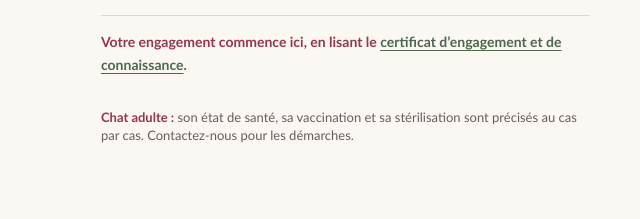
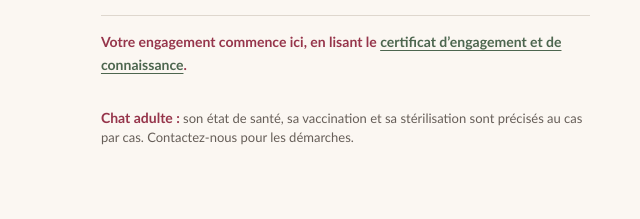
Before and after one commit to MaroueB/chatsansfamilles, a plain HTML site: page index.html in a window 1280 px wide. Shown: the part 2441-2660 px from the top of the page, 640-1280 px from the left. Drawn offline with Linux system fonts and the light colour scheme.

Commit message:
Harmoniser la mise en forme de la note sur les chats adultes

```diff
--- a/style.css
+++ b/style.css
@@ -534,10 +534,13 @@ h1 em {
   margin: 0;
   color: var(--muted);
   font-size: 13px;
+  font-weight: 400;
   line-height: 1.4;
 }
 
 .adopt-adult-note strong {
+  font-size: 14px;
+  font-weight: 700;
   color: var(--coral-deep);
 }
 
```
Also changed, not shown: 1 other file.
